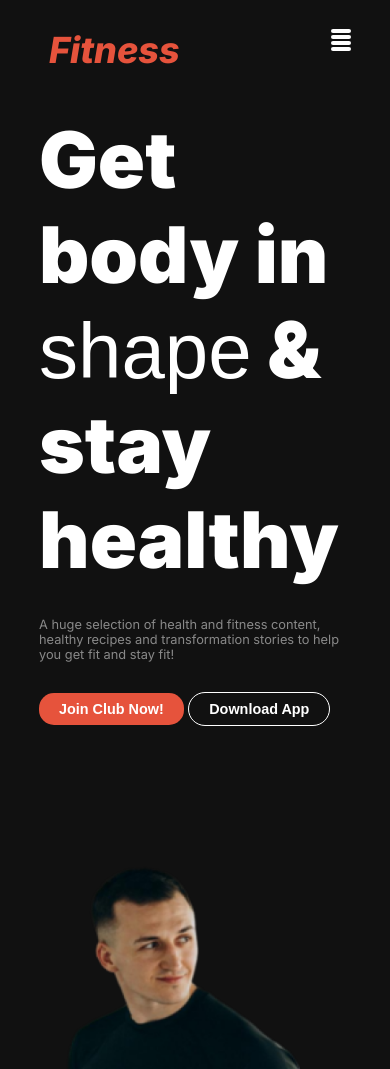
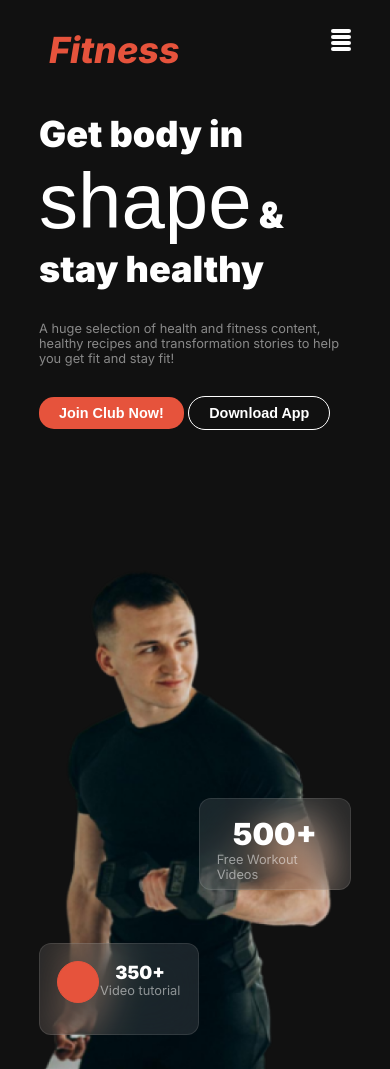
Before and after one commit to ababdullah1288/assignment-2, a plain HTML site: page index.html in a window 390 px wide. Shown: the top 1069 px of the page. Drawn offline with Linux system fonts and the light colour scheme; a web font is replaced by a local one.

Commit message:
header media

```diff
--- a/index.html
+++ b/index.html
@@ -59,14 +59,14 @@
             </div>
 
 
-
-
         </div>
 
 
     </header>
     <main>
+        <section>
 
+        </section>
 
     </main>
     <footer>
--- a/style/style.css
+++ b/style/style.css
@@ -60,7 +60,7 @@ body{
 /* Header-nav */
 header{
     background: #111;
-    /* padding: 0 10px; */
+
     max-width:1440px;
 
 
@@ -159,12 +159,13 @@ header{
     display: flex;
     flex-direction: column;
     gap: 30px;
-    align-items: flex-start;
+
 
 }
 
 .header-btn{
     margin: 0;
+
 }
 .banner-right{
     display: flex;
@@ -196,6 +197,7 @@ header{
     height: 3.5rem;
     margin-left: 200px;
     margin-top: -450px;
+    backdrop-filter: blur(20px);
 
 }
 .banner-box-2{
@@ -210,6 +212,7 @@ header{
     height: 3.5rem;
     margin-top: -150px;
     margin-left: -120px;
+    backdrop-filter: blur(20px);
 
 
 }
@@ -232,15 +235,7 @@ header{
     width: 40px;
     height: 40px;
 }
-@media screen and (max-width:576px){
-    .nav{
-        /* display: flex; */
-        /* justify-content: space-between; */
-        /* margin: 0px 0px; */
-        /* align-items: center; */
-
-    }
-
+@media screen and (max-width: 576px){
 
     .nav-btn{
         display: flex;
@@ -249,7 +244,6 @@ header{
         padding: 0px;
         border-radius: 0;
         border: none;
-
         gap: 2px;
     }
     .orange-nav-link{
@@ -272,11 +266,11 @@ header{
     }
     .banner-container{
         flex-direction: column;
-        /* margin: 0px; */
-        margin-bottom: 0px;
-        /* align-items: center; */
+
     }
-
+    .header-btn{
+        justify-content: space-between;
+    }
 
     .banner-box-2{
         margin-left: 0px;
@@ -299,9 +293,15 @@ header{
         display: flex;
         align-items: center;
     }
-
-
-
-
+    .box-title{
+        font-size: 1.9rem;
+        font-weight: 900;
+    }
+    .box-title-2{
+        font-size: 1.14rem;
+    }
+    .banner-title{
+        font-size: 2.25rem;
+    }
 
 }
```
